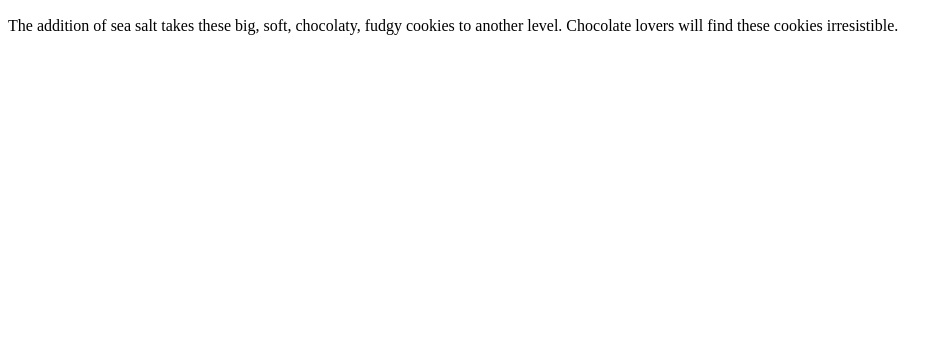
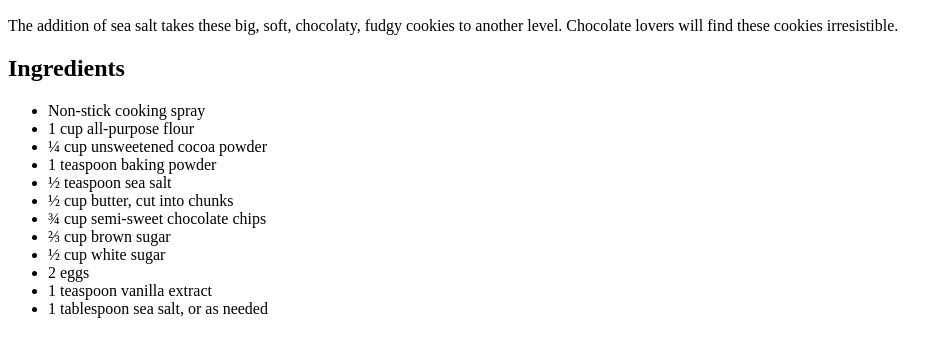
Before and after one commit to jeffreyc31/odin-recipes, a plain HTML site: page recipes/saltedChocCookies.html in a window 1280 px wide. Shown: the part 434-790 px from the top of the page, without its empty margins (0-949 px from the left). Drawn offline with Linux system fonts and the light colour scheme.

Commit message:
Add ingredient list

```diff
--- a/recipes/saltedChocCookies.html
+++ b/recipes/saltedChocCookies.html
@@ -9,6 +9,22 @@
     <img src="../images/cookies.jpeg" alt="Image of Salted Chocolate Cookies">
     <h2>Description</h2>
     <p>The addition of sea salt takes these big, soft, chocolaty, fudgy cookies to another level. Chocolate lovers will find these cookies irresistible.</p>
+    <h2>Ingredients</h2>
+    <ul>
+        <li>Non-stick cooking spray</li>
+        <li>1 cup all-purpose flour</li>
+        <li>&frac14; cup unsweetened cocoa powder</li>
+        <li>1 teaspoon baking powder</li>
+        <li>&frac12; teaspoon sea salt</li>
+        <li>&frac12; cup butter, cut into chunks</li>
+        <li>&frac34; cup semi-sweet chocolate chips</li>
+        <li>&frac23; cup brown sugar</li>
+        <li>&frac12; cup white sugar</li>
+        <li>2 eggs</li>
+        <li>1 teaspoon vanilla extract</li>
+        <li>1 tablespoon sea salt, or as needed</li>
+    </ul>
+
 </head>
 <body>
 
```
